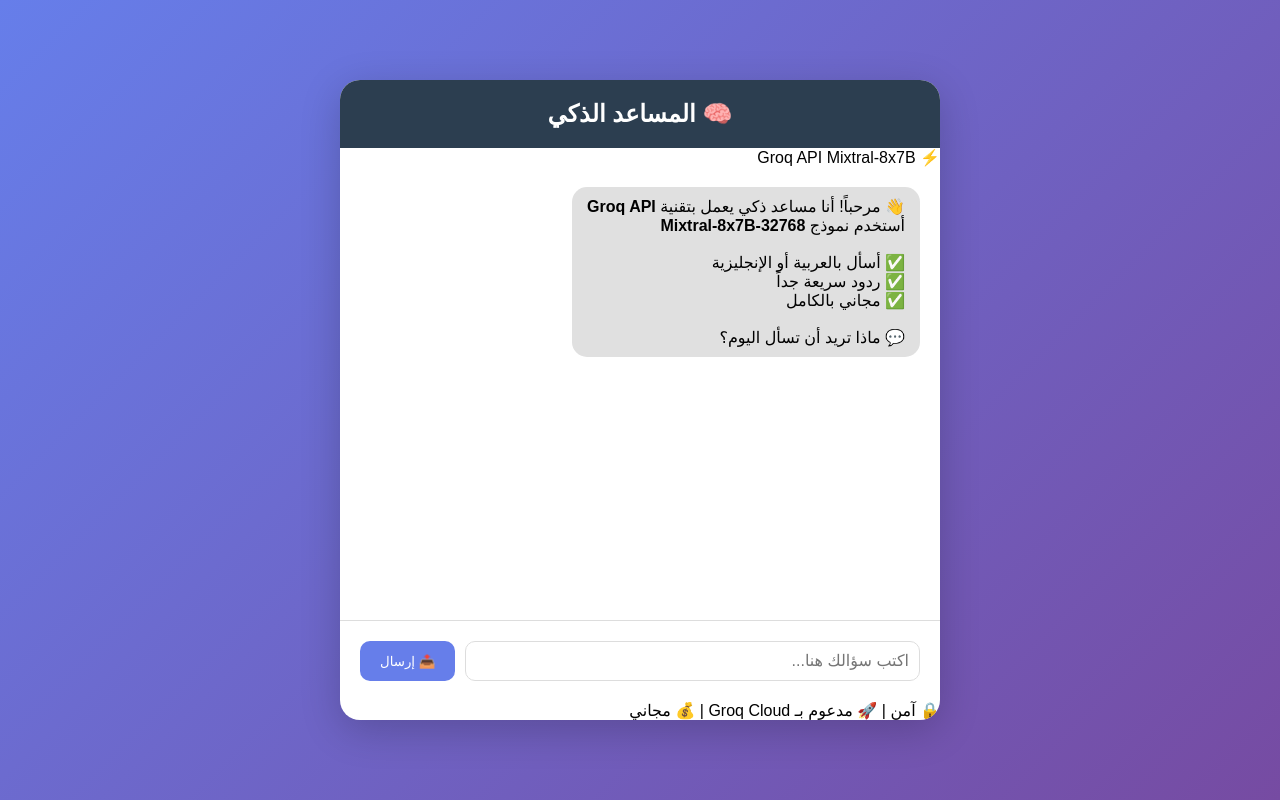
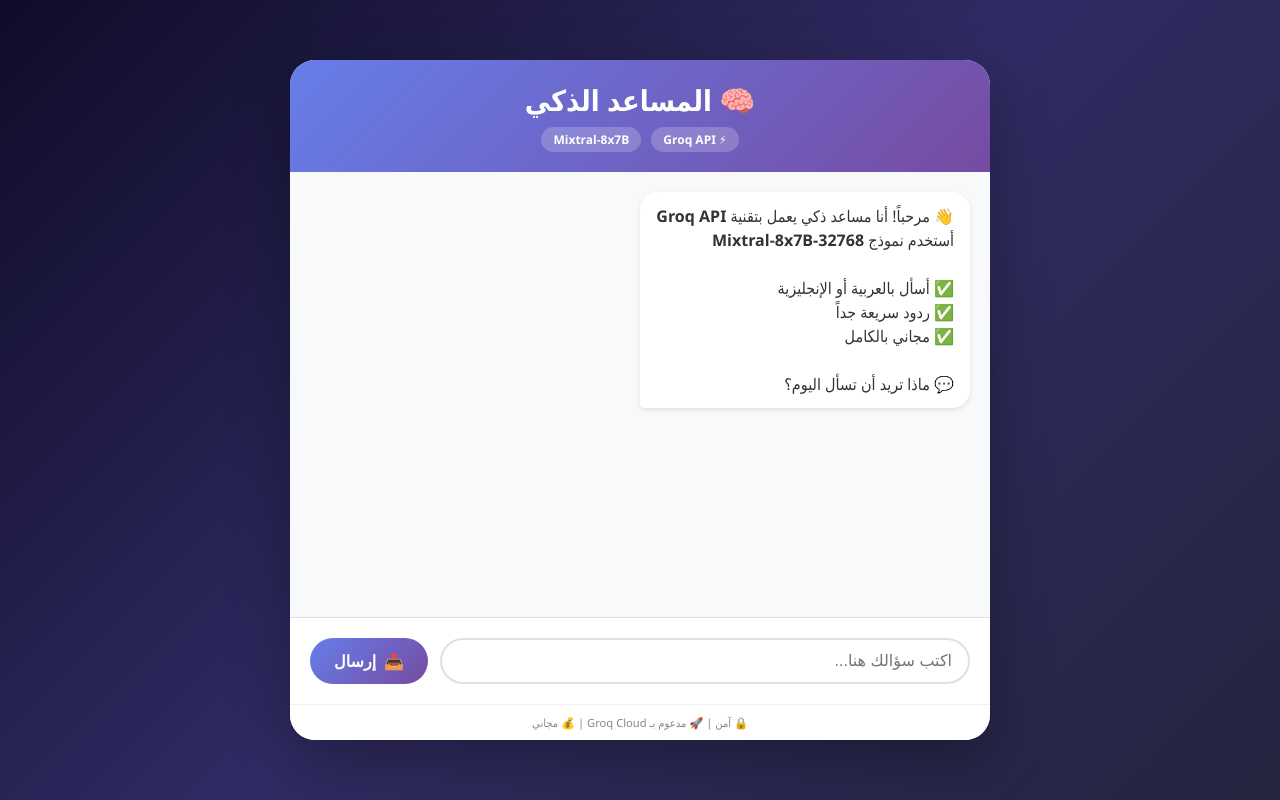
Before and after one commit to saidfedda/llm-webapp, a website: page index.html in a window 1280 px wide. Drawn offline with Linux system fonts and the light colour scheme.

Commit message:
Update style.css

```diff
--- a/style.css
+++ b/style.css
@@ -5,8 +5,8 @@
 }
 
 body {
-    font-family: Arial, sans-serif;
-    background: linear-gradient(135deg, #667eea, #764ba2);
+    font-family: 'Segoe UI', Tahoma, Geneva, Verdana, sans-serif;
+    background: linear-gradient(135deg, #0f0c29, #302b63, #24243e);
     height: 100vh;
     display: flex;
     justify-content: center;
@@ -15,22 +15,42 @@ body {
 
 .container {
     width: 90%;
-    max-width: 600px;
-    height: 80vh;
-    background: white;
-    border-radius: 20px;
+    max-width: 700px;
+    height: 85vh;
+    background: rgba(255, 255, 255, 0.95);
+    border-radius: 25px;
     display: flex;
     flex-direction: column;
     overflow: hidden;
-    box-shadow: 0 10px 40px rgba(0,0,0,0.2);
+    box-shadow: 0 20px 60px rgba(0,0,0,0.3);
+    backdrop-filter: blur(10px);
 }
 
-h1 {
-    background: #2c3e50;
+.header {
+    background: linear-gradient(135deg, #667eea, #764ba2);
     color: white;
     padding: 20px;
     text-align: center;
-    font-size: 1.5rem;
+}
+
+.header h1 {
+    font-size: 1.8rem;
+    margin-bottom: 8px;
+}
+
+.api-info {
+    display: flex;
+    gap: 10px;
+    justify-content: center;
+    margin-top: 8px;
+}
+
+.api-badge, .model-badge {
+    background: rgba(255,255,255,0.2);
+    padding: 4px 12px;
+    border-radius: 20px;
+    font-size: 0.75rem;
+    font-weight: bold;
 }
 
 .chat-box {
@@ -39,52 +59,158 @@ h1 {
     overflow-y: auto;
     display: flex;
     flex-direction: column;
-    gap: 10px;
+    gap: 12px;
+    background: #f8f9fa;
 }
 
 .message {
-    padding: 10px 15px;
-    border-radius: 15px;
-    max-width: 70%;
+    display: flex;
+    animation: fadeIn 0.3s ease;
+}
+
+@keyframes fadeIn {
+    from { opacity: 0; transform: translateY(10px); }
+    to { opacity: 1; transform: translateY(0); }
+}
+
+.message.user {
+    justify-content: flex-end;
+}
+
+.message.bot {
+    justify-content: flex-start;
+}
+
+.message-content {
+    max-width: 75%;
+    padding: 12px 16px;
+    border-radius: 18px;
+    line-height: 1.5;
     word-wrap: break-word;
 }
 
-.user {
-    background: #667eea;
+.message.user .message-content {
+    background: linear-gradient(135deg, #667eea, #764ba2);
     color: white;
-    align-self: flex-end;
+    border-bottom-right-radius: 5px;
 }
 
-.bot {
-    background: #e0e0e0;
-    color: black;
-    align-self: flex-start;
+.message.bot .message-content {
+    background: white;
+    color: #333;
+    border-bottom-left-radius: 5px;
+    box-shadow: 0 2px 5px rgba(0,0,0,0.1);
 }
 
 .input-area {
     display: flex;
     padding: 20px;
-    gap: 10px;
-    border-top: 1px solid #ddd;
+    gap: 12px;
+    background: white;
+    border-top: 1px solid #e0e0e0;
 }
 
-input {
+.input-area input {
     flex: 1;
-    padding: 10px;
-    border: 1px solid #ddd;
-    border-radius: 10px;
+    padding: 12px 16px;
+    border: 2px solid #e0e0e0;
+    border-radius: 25px;
     font-size: 1rem;
+    outline: none;
+    transition: all 0.3s;
 }
 
-button {
-    padding: 10px 20px;
-    background: #667eea;
+.input-area input:focus {
+    border-color: #764ba2;
+    box-shadow: 0 0 0 3px rgba(118, 75, 162, 0.1);
+}
+
+.input-area button {
+    background: linear-gradient(135deg, #667eea, #764ba2);
     color: white;
     border: none;
-    border-radius: 10px;
+    padding: 12px 24px;
+    border-radius: 25px;
     cursor: pointer;
+    font-size: 1rem;
+    font-weight: bold;
+    display: flex;
+    gap: 8px;
+    align-items: center;
+    transition: all 0.3s;
 }
 
-button:hover {
+.input-area button:hover {
+    transform: translateY(-2px);
+    box-shadow: 0 5px 15px rgba(102, 126, 234, 0.4);
+}
+
+.input-area button:active {
+    transform: translateY(0);
+}
+
+.footer {
+    text-align: center;
+    padding: 10px;
+    font-size: 0.7rem;
+    color: #888;
+    background: white;
+    border-top: 1px solid #f0f0f0;
+}
+
+/* Loading animation */
+.typing {
+    display: flex;
+    gap: 4px;
+    padding: 12px 16px;
+    background: white;
+    border-radius: 18px;
+    border-bottom-left-radius: 5px;
+    width: fit-content;
+}
+
+.typing span {
+    width: 8px;
+    height: 8px;
     background: #764ba2;
+    border-radius: 50%;
+    animation: bounce 1.4s infinite;
 }
+
+.typing span:nth-child(2) { animation-delay: 0.2s; }
+.typing span:nth-child(3) { animation-delay: 0.4s; }
+
+@keyframes bounce {
+    0%, 60%, 100% { transform: translateY(0); }
+    30% { transform: translateY(-10px); }
+}
+
+/* Scrollbar */
+.chat-box::-webkit-scrollbar {
+    width: 6px;
+}
+
+.chat-box::-webkit-scrollbar-track {
+    background: #f1f1f1;
+}
+
+.chat-box::-webkit-scrollbar-thumb {
+    background: #764ba2;
+    border-radius: 10px;
+}
+
+/* Responsive */
+@media (max-width: 600px) {
+    .container {
+        width: 95%;
+        height: 90vh;
+    }
+
+    .message-content {
+        max-width: 85%;
+    }
+
+    .header h1 {
+        font-size: 1.3rem;
+    }
+}
```
